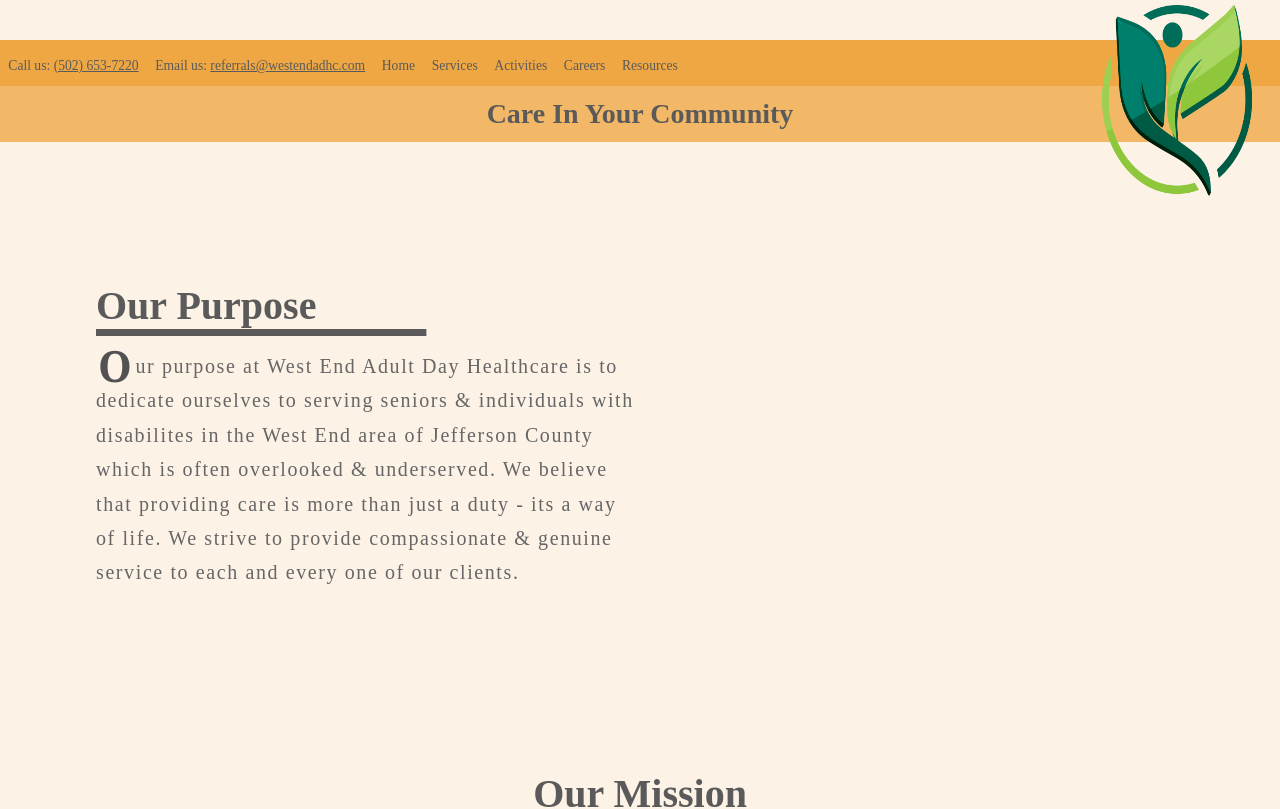
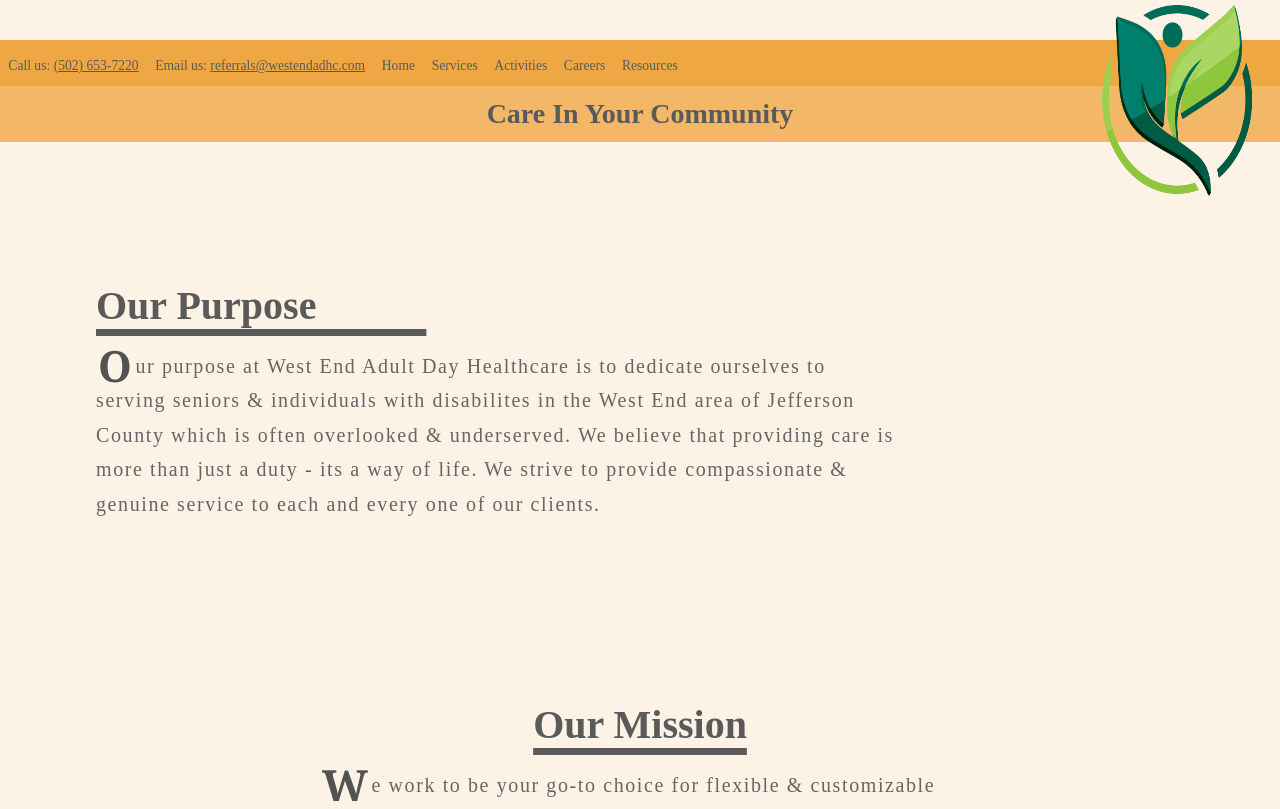
Before and after one commit to hamzafoy/westend_adhc, a React (Create React App) app: page / in a window 1280 px wide. Shown: the top 809 px of the page. Built offline with nearby package versions, Linux system fonts and the light colour scheme; a web font is replaced by a local one.

Commit message:
slight alteration to media query for smaller desktop viewports.

```diff
--- a/src/components/LandingPage/LandingPage.css
+++ b/src/components/LandingPage/LandingPage.css
@@ -77,7 +77,7 @@
     .landing-page_mission {
         display: flex;
         flex-direction: column;
-        margin: 17.5vh 50vw 0 0;
+        margin: 17.5vh 30vw 0 0;
         padding-left: 7.5vw;
     }
 
@@ -176,4 +176,8 @@
         font-size: 0.85em;
     }
 
+    .landing-page_intro {
+        margin: 17.5vh 50vw 0 0;
+    }
+
 }
```
